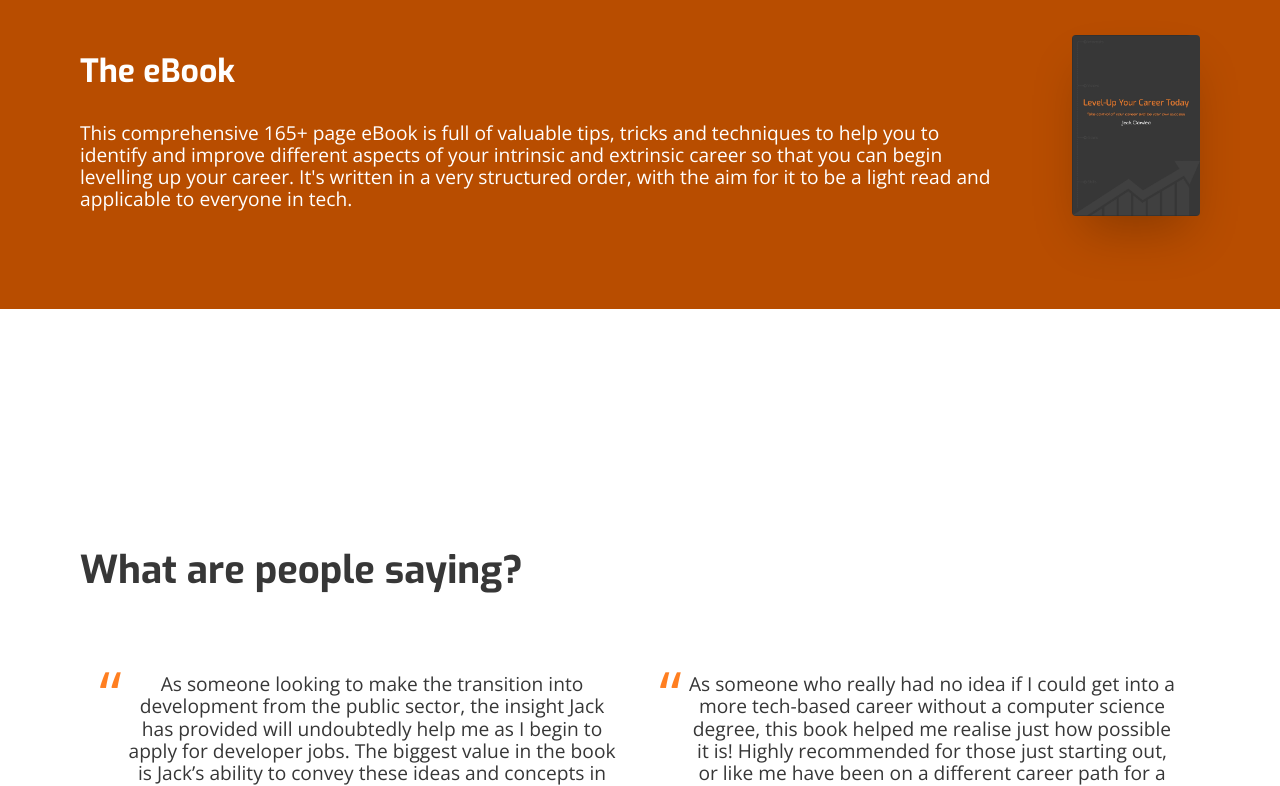
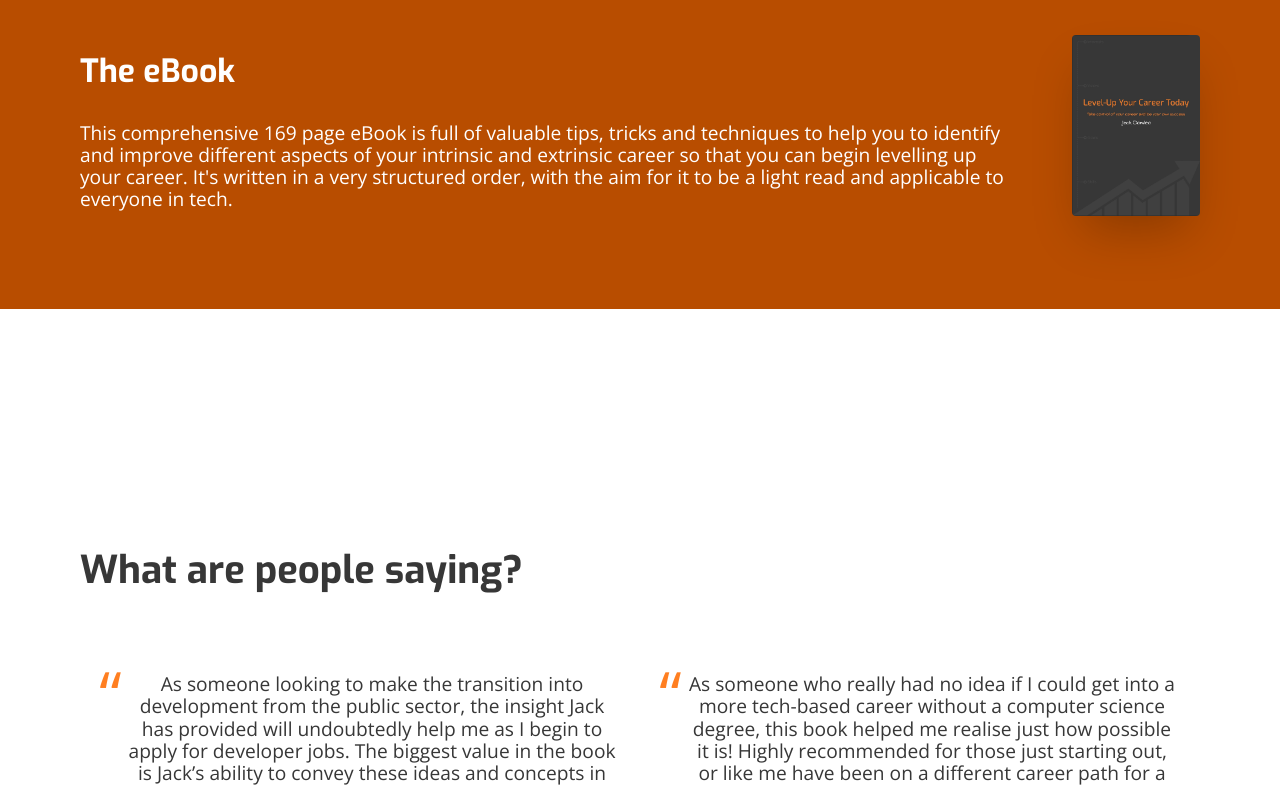
Before and after one commit to jackdomleo7/levelupyourcareer.today, a website: page index.html in a window 1280 px wide. Shown: the part 1240-2026 px from the top of the page. Drawn offline with nearby package versions, Linux system fonts and the light colour scheme.

Commit message:
Corrected number of pages

```diff
--- a/index.html
+++ b/index.html
@@ -84,7 +84,7 @@
         <div class="ebook">
           <div class="ebook__text">
             <h3>The eBook</h3>
-            <p>This comprehensive 165+ page eBook is full of valuable tips, tricks and techniques to help you to identify and improve different aspects of your intrinsic and extrinsic career so that you can begin levelling up your career. It's written in a very structured order, with the aim for it to be a light read and applicable to everyone in tech.</p>
+            <p>This comprehensive 169 page eBook is full of valuable tips, tricks and techniques to help you to identify and improve different aspects of your intrinsic and extrinsic career so that you can begin levelling up your career. It's written in a very structured order, with the aim for it to be a light read and applicable to everyone in tech.</p>
           </div>
           <img class="ebook__img" src="./img/level-up-your-career-today-cover.png" alt="'Level-Up Your Career Today: Developer Edition' eBook by Jack Domleo - front cover." />
         </div>
```
